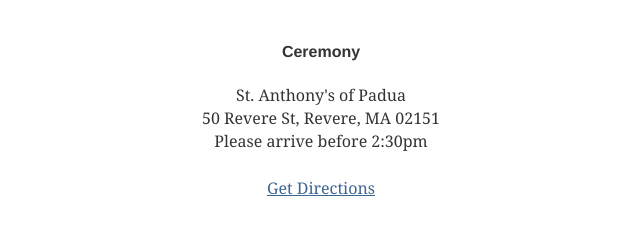
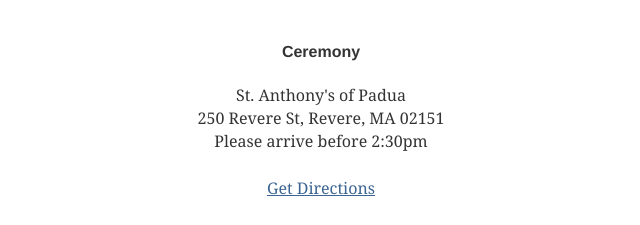
Before and after one commit to mikeymurph77/mandj-gatsby, a Gatsby site: page / in a window 1280 px wide. Shown: the part 1835-2060 px from the top of the page, 319-959 px from the left. Built offline with nearby package versions, Linux system fonts and the light colour scheme; Gatsby itself is replaced by a stand-in of ours; a web font is replaced by a local one.

Commit message:
fix church address

```diff
--- a/src/components/Details/Details.js
+++ b/src/components/Details/Details.js
@@ -64,7 +64,7 @@ export default function Details({ showDirectionsLink }) {
           <h4>Ceremony</h4>
           <AddressSection>
             <div>St. Anthony's of Padua</div>
-            <div>50 Revere St, Revere, MA 02151</div>
+            <div>250 Revere St, Revere, MA 02151</div>
             <p>Please arrive before 2:30pm</p>
             <a
               href="https://www.google.com/maps/dir//st+anthony's+of+padua+revere+ma/@42.3825689,-71.1371168,12z/data=!4m8!4m7!1m0!1m5!1m1!1s0x89e36e00093a3a19:0xd391645fb3c0e3c7!2m2!1d-71.001325!2d42.4183444"
```
